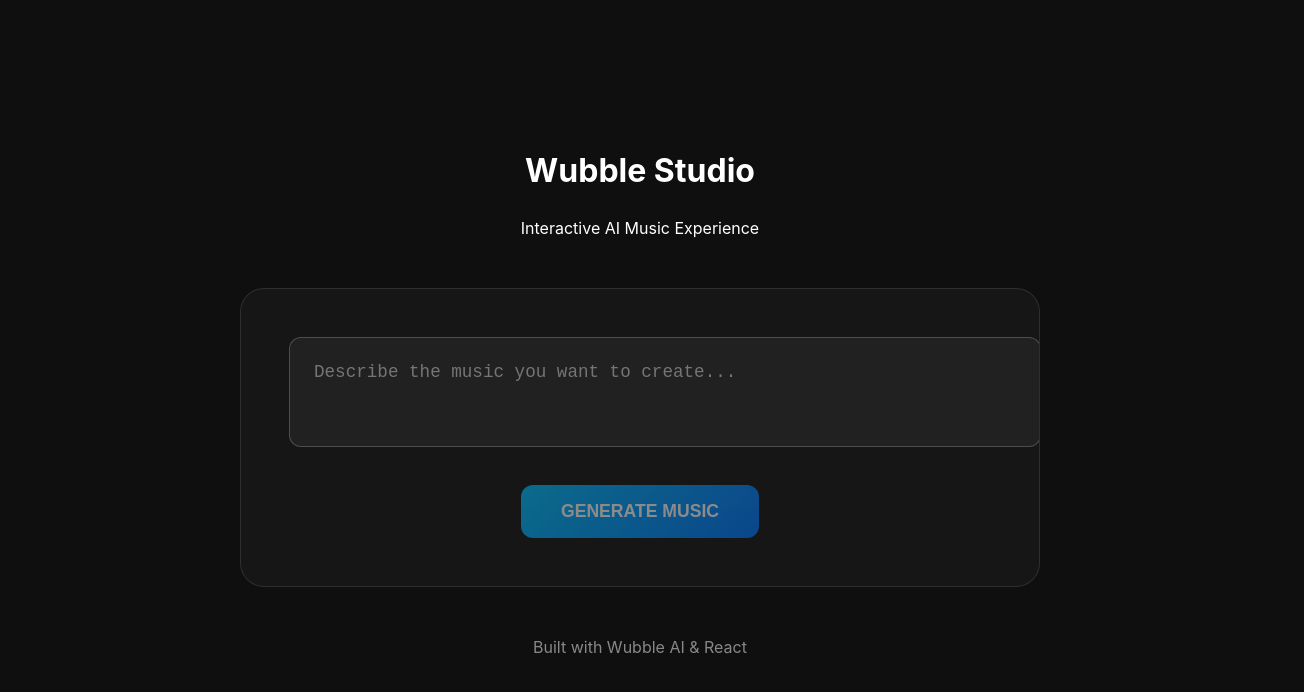
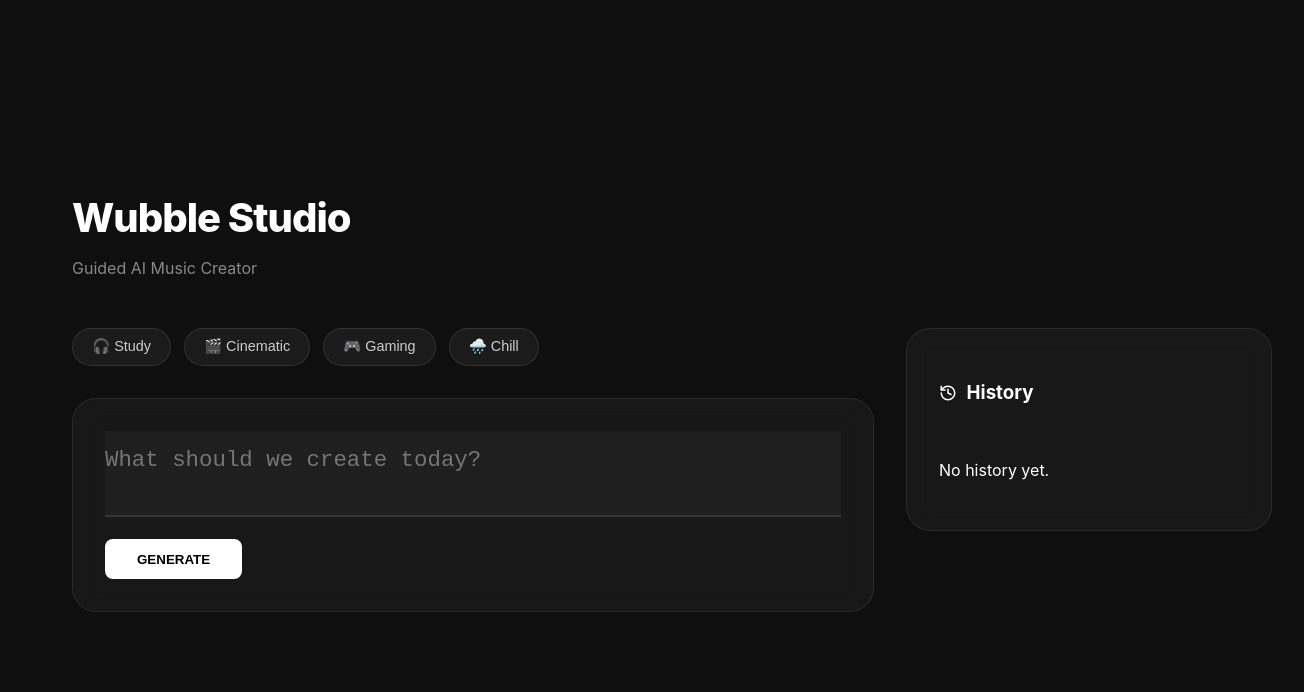
Before and after one commit to Thanvi-reddy/wubble-hackathon-wubble-studio, a React (Vite) app: page / in a window 1280 px wide. Shown: the top 692 px of the page, 1304 px wide, since content can reach past the window. Built offline with nearby package versions, Linux system fonts and the light colour scheme.

Commit message:
added remix system and version history

```diff
--- a/src/App.css
+++ b/src/App.css
@@ -1,119 +1,257 @@
 :root {
-  font-family: Inter, system-ui, Avenir, Helvetica, Arial, sans-serif;
-  line-height: 1.5;
-  font-weight: 400;
-
-  color-scheme: dark;
-  color: #ffffff;
-  background-color: #0f0f0f;
-
-  font-synthesis: none;
-  text-rendering: optimizeLegibility;
-  -webkit-font-smoothing: antialiased;
-  -moz-osx-font-smoothing: grayscale;
+  --primary-blue: #00BFFF;
+  --dark-bg: #0f0f0f;
+  --glass-bg: rgba(255, 255, 255, 0.04);
+  --glass-border: rgba(255, 255, 255, 0.08);
 }
 
 body {
+  background-color: var(--dark-bg);
+  color: white;
   margin: 0;
   display: flex;
-  place-items: center;
-  min-width: 320px;
-  min-height: 100vh;
+  justify-content: center;
+  overflow-x: hidden;
 }
 
 #root {
-  max-width: 1280px;
-  margin: 0 auto;
-  padding: 2rem;
-  text-align: center;
+  width: 100%;
+  max-width: 1200px;
 }
 
-.card {
-  padding: 2em;
-}
-
-.read-the-docs {
-  color: #888;
-}
-
-/* Wubble Custom Styles */
 .wubble-container {
-  display: flex;
-  flex-direction: column;
-  gap: 2rem;
-  width: 100%;
-  max-width: 800px;
-  margin: auto;
-}
-
-.wubble-card {
-  background: rgba(255, 255, 255, 0.03);
-  border: 1px solid rgba(255, 255, 255, 0.1);
-  border-radius: 24px;
-  padding: 3rem;
-  position: relative;
-  overflow: hidden;
-  transition: all 0.3s ease;
-}
-
-.wubble-input {
-  width: 100%;
-  background: rgba(255, 255, 255, 0.05);
-  border: 1px solid rgba(255, 255, 255, 0.2);
-  border-radius: 12px;
-  padding: 1.5rem;
-  color: white;
-  font-size: 1.1rem;
-  margin-bottom: 2rem;
-  resize: none;
-  transition: border-color 0.3s;
-}
-
-.wubble-input:focus {
-  outline: none;
-  border-color: #00BFFF;
-}
-
-.wubble-button {
-  background: linear-gradient(135deg, #00BFFF 0%, #0077FF 100%);
-  color: white;
-  border: none;
-  border-radius: 12px;
-  padding: 1rem 2.5rem;
-  font-size: 1.1rem;
-  font-weight: 600;
-  cursor: pointer;
-  transition: transform 0.2s, box-shadow 0.2s;
-}
-
-.wubble-button:hover:not(:disabled) {
-  transform: translateY(-2px);
-  box-shadow: 0 10px 20px rgba(0, 191, 255, 0.2);
-}
-
-.wubble-button:disabled {
-  opacity: 0.5;
-  cursor: not-allowed;
-}
-
-.wubble-audio-player {
-  margin-top: 2rem;
+  padding: 2rem;
   width: 100%;
 }
 
-.status-indicator {
+.wubble-header {
+  margin-bottom: 3rem;
+  position: relative;
+}
+
+.wubble-header h1 {
+  font-size: 2.5rem;
+  font-weight: 800;
+  margin: 0;
+  letter-spacing: -1px;
+}
+
+.wubble-header p {
+  color: #888;
+  margin: 0.5rem 0;
+}
+
+/* Layout */
+.wubble-layout {
+  display: flex;
+  gap: 2rem;
+  align-items: flex-start;
+}
+
+.wubble-main {
+  flex: 1;
+}
+
+.glass {
+  background: var(--glass-bg);
+  backdrop-filter: blur(12px);
+  border: 1px solid var(--glass-border);
+  border-radius: 24px;
+  padding: 2rem;
+}
+
+/* Presets */
+.presets-bar {
+  display: flex;
+  gap: 0.8rem;
+  margin-bottom: 1.5rem;
+  overflow-x: auto;
+  padding-bottom: 0.5rem;
+}
+
+.preset-btn {
+  background: rgba(255, 255, 255, 0.05);
+  border: 1px solid rgba(255, 255, 255, 0.1);
+  color: #ccc;
+  padding: 0.6rem 1.2rem;
+  border-radius: 50px;
+  cursor: pointer;
+  white-space: nowrap;
+  font-size: 0.9rem;
+  transition: all 0.2s;
+}
+
+.preset-btn:hover {
+  background: var(--primary-blue);
+  color: white;
+  border-color: var(--primary-blue);
+}
+
+/* Main Input Section */
+.wubble-input {
+  width: 100%;
+  background: rgba(255, 255, 255, 0.03);
+  border: none;
+  border-bottom: 2px solid rgba(255, 255, 255, 0.1);
+  color: white;
+  font-size: 1.4rem;
+  padding: 1rem 0;
+  margin-bottom: 1rem;
+  outline: none;
+  resize: none;
+}
+
+.evolution-line {
+  display: flex;
+  flex-wrap: wrap;
+  gap: 0.5rem;
+  align-items: center;
+  color: #666;
+  font-size: 0.85rem;
+  margin-bottom: 2rem;
+}
+
+.path-step {
+  padding: 0.2rem 0.6rem;
+  background: rgba(255, 255, 255, 0.04);
+  border-radius: 4px;
+}
+
+.generate-btn {
+  background: white;
+  color: black;
+  border: none;
+  padding: 0.8rem 2rem;
+  border-radius: 8px;
+  font-weight: 700;
+  cursor: pointer;
+  transition: all 0.3s;
+}
+
+.generate-btn:hover {
+  background: var(--primary-blue);
+  color: white;
+}
+
+/* Remix Section */
+.remix-section {
+  margin-top: 3rem;
+  padding-top: 2rem;
+  border-top: 1px solid rgba(255, 255, 255, 0.05);
+}
+
+.remix-grid {
+  display: flex;
+  gap: 1rem;
+  margin-top: 1rem;
+}
+
+.remix-btn {
+  flex: 1;
+  background: rgba(255, 255, 255, 0.04);
+  border: 1px solid rgba(255, 255, 255, 0.1);
+  color: #999;
+  padding: 1rem;
+  border-radius: 12px;
+  cursor: pointer;
+  display: flex;
+  align-items: center;
+  justify-content: center;
+  gap: 0.6rem;
+  transition: all 0.3s;
+}
+
+.remix-btn.highlight {
+  border-color: var(--primary-blue);
+  color: var(--primary-blue);
+  box-shadow: 0 0 15px rgba(0, 191, 255, 0.1);
+}
+
+.suggestion-text {
+  margin-top: 1rem;
+  color: #666;
+  font-style: italic;
+  font-size: 0.9rem;
+}
+
+/* Sidebar History */
+.wubble-sidebar {
+  width: 300px;
+}
+
+.sidebar-header {
+  display: flex;
+  align-items: center;
+  gap: 0.6rem;
+  margin-bottom: 2rem;
+}
+
+.history-item {
+  display: flex;
+  gap: 1rem;
+  padding: 1rem;
+  background: rgba(0, 0, 0, 0.2);
+  border-radius: 12px;
+  margin-bottom: 1rem;
+  cursor: pointer;
+  transition: background 0.2s;
+}
+
+.history-item:hover {
+  background: rgba(255, 255, 255, 0.05);
+}
+
+.h-title {
+  margin: 0;
+  font-weight: 600;
+  font-size: 0.9rem;
+}
+
+.h-prompt {
+  margin: 0.2rem 0 0 0;
+  font-size: 0.75rem;
+  color: #555;
+}
+
+/* Compare Mode */
+.compare-toggle {
+  background: transparent;
+  border: 2px solid var(--primary-blue);
+  color: var(--primary-blue);
+  padding: 0.5rem 1rem;
+  border-radius: 50px;
+  font-weight: bold;
+  cursor: pointer;
+}
+
+.compare-toggle.active {
+  background: var(--primary-blue);
+  color: black;
+}
+
+.badge {
   display: inline-block;
-  margin-left: 10px;
+  font-size: 0.7rem;
+  padding: 2px 8px;
+  background: var(--primary-blue);
+  color: black;
+  border-radius: 4px;
+  font-weight: bold;
+  margin-bottom: 4px;
+}
+
+.status-msg {
+  margin-left: 1rem;
+  color: #555;
   font-size: 0.9rem;
-  color: #888;
 }
 
 .pulse {
-  animation: pulse-animation 2s infinite;
+  animation: pulse-op 1.5s infinite;
 }
 
-@keyframes pulse-animation {
-  0% { opacity: 0.4; }
+@keyframes pulse-op {
+  0% { opacity: 0.3; }
   50% { opacity: 1; }
-  100% { opacity: 0.4; }
+  100% { opacity: 0.3; }
 }
--- a/src/App.jsx
+++ b/src/App.jsx
@@ -1,100 +1,245 @@
-import { useState, useRef } from 'react'
+import { useState, useRef, useEffect } from 'react'
 import { generateTrack, waitForCompletion } from './services/wubbleApi'
+import { Music, Zap, Volume2, Film, History as HistoryIcon, ArrowRight, Play, Pause, Repeat } from 'lucide-react'
 import './App.css'
+
+const PRESETS = [
+  { id: 'study', name: '🎧 Study', prompt: 'lofi study music with soft rain' },
+  { id: 'cinematic', name: '🎬 Cinematic', prompt: 'cinematic orchestral epic theme' },
+  { id: 'gaming', name: '🎮 Gaming', prompt: 'cyberpunk synthwave driving beat' },
+  { id: 'chill', name: '🌧️ Chill', prompt: 'ambient peaceful chill soundscape' }
+]
+
+const REMIX_OPTIONS = {
+  energy: {
+    label: 'Energy',
+    icon: <Zap size={18} />,
+    prompts: ['with energetic beats', 'with fast tempo', 'with high-energy rhythm'],
+    suggestion: 'This track feels light — adding energy will make it more focused.'
+  },
+  bass: {
+    label: 'Bass',
+    icon: <Volume2 size={18} />,
+    prompts: ['with deep bass', 'with strong low-end', 'with powerful sub-bass'],
+    suggestion: 'The mix is airy — adding bass will give it more depth.'
+  },
+  cinematic: {
+    label: 'Cinematic',
+    icon: <Film size={18} />,
+    prompts: ['add orchestral strings', 'make it cinematic', 'with epic soundtrack vibe'],
+    suggestion: 'Looking for a story? Cinematic elements will make it feel grander.'
+  }
+}
 
 function App() {
   const [prompt, setPrompt] = useState('')
   const [isGenerating, setIsGenerating] = useState(false)
   const [statusMessage, setStatusMessage] = useState('')
-  const [audioUrl, setAudioUrl] = useState(null)
-  const [trackTitle, setTrackTitle] = useState('')
+  const [currentTrack, setCurrentTrack] = useState(null) // { url, title, prompt, id }
+  const [history, setHistory] = useState([])
+  const [compareMode, setCompareMode] = useState(false)
+  const [evolutionPath, setEvolutionPath] = useState([])
+  const [suggestion, setSuggestion] = useState(null)
 
   const audioRef = useRef(null)
+  const prevAudioRef = useRef(null)
 
-  const handleGenerate = async () => {
-    if (!prompt.trim()) return
+  // Suggestion logic based on current prompt
+  useEffect(() => {
+    if (currentTrack && !isGenerating) {
+      const p = currentTrack.prompt.toLowerCase()
+      if (p.includes('lofi') || p.includes('ambient')) {
+        setSuggestion(REMIX_OPTIONS.energy)
+      } else if (p.includes('orchestral') || p.includes('cinematic')) {
+        setSuggestion(REMIX_OPTIONS.bass)
+      } else {
+        setSuggestion(REMIX_OPTIONS.cinematic)
+      }
+    }
+  }, [currentTrack, isGenerating])
+
+  const handleGenerate = async (overriddenPrompt = null) => {
+    const activePrompt = overriddenPrompt || prompt
+    if (!activePrompt.trim()) return
 
     try {
       setIsGenerating(true)
-      setStatusMessage('Initializing...')
-      setAudioUrl(null)
+      setStatusMessage('Wait... Wubble is thinking...')
 
-      const { request_id } = await generateTrack(prompt)
+      // Delay for psychology (700ms)
+      await new Promise(r => setTimeout(r, 700))
 
-      setStatusMessage('Wubble is crafting your music...')
+      const { request_id } = await generateTrack(activePrompt)
 
       const result = await waitForCompletion(request_id, (status) => {
-        if (status === 'processing') {
-          setStatusMessage('Processing audio waveform...')
-        }
+        if (status === 'processing') setStatusMessage('Reworking soundscape...')
       })
 
-      setAudioUrl(result.audio_url)
-      setTrackTitle(result.song_title)
+      const newTrack = {
+        id: request_id,
+        url: result.audio_url,
+        title: result.song_title,
+        prompt: activePrompt,
+        timestamp: new Date().toLocaleTimeString()
+      }
+
+      if (currentTrack) {
+        setHistory([currentTrack, ...history])
+      }
+
+      setCurrentTrack(newTrack)
+      setEvolutionPath([...evolutionPath, activePrompt.split(' ').slice(0, 2).join(' ')])
       setStatusMessage('')
+      setCompareMode(false)
 
     } catch (error) {
       console.error(error)
-      setStatusMessage('Error generating music. Please check your API key.')
+      setStatusMessage('Something went wrong. Check API Key.')
     } finally {
       setIsGenerating(false)
     }
   }
 
+  const handleRemix = (type) => {
+    const variation = REMIX_OPTIONS[type].prompts[Math.floor(Math.random() * REMIX_OPTIONS[type].prompts.length)]
+    const newPrompt = `${currentTrack.prompt} ${variation}`
+    setPrompt(newPrompt)
+    handleGenerate(newPrompt)
+  }
+
+  const toggleCompare = () => {
+    if (!history.length) return
+    const prev = history[0]
+
+    if (!compareMode) {
+      // Switching to previous
+      audioRef.current.pause()
+      setCompareMode(true)
+    } else {
+      // Switching back to current
+      setCompareMode(false)
+    }
+  }
+
   return (
     <div className="wubble-container">
-      <header>
+      <header className="wubble-header">
+        <div className="logo-glow"></div>
         <h1>Wubble Studio</h1>
-        <p>Interactive AI Music Experience</p>
+        <p>Guided AI Music Creator</p>
       </header>
 
-      <main className="wubble-card">
+      <div className="wubble-layout">
+        <main className="wubble-main">
+          {/* Presets */}
+          <div className="presets-bar">
+            {PRESETS.map(p => (
+              <button key={p.id} onClick={() => { setPrompt(p.prompt); handleGenerate(p.prompt); }} className="preset-btn">
+                {p.name}
+              </button>
+            ))}
+          </div>
+
+          <div className="wubble-card glass">
             <textarea
               className="wubble-input"
-          placeholder="Describe the music you want to create..."
+              placeholder="What should we create today?"
               value={prompt}
               onChange={(e) => setPrompt(e.target.value)}
               disabled={isGenerating}
-          rows={3}
             />
 
-        <div className="button-group">
+            {!isGenerating && currentTrack && (
+              <div className="evolution-line">
+                {evolutionPath.map((step, i) => (
+                  <span key={i} className="path-step">
+                    {step} {i < evolutionPath.length - 1 && <ArrowRight size={14} />}
+                  </span>
+                ))}
+              </div>
+            )}
+
+            <div className="action-row">
               <button
-            className="wubble-button"
-            onClick={handleGenerate}
+                className={`generate-btn ${isGenerating ? 'pulse' : ''}`}
+                onClick={() => handleGenerate()}
                 disabled={isGenerating || !prompt.trim()}
               >
-            {isGenerating ? 'GENERATING...' : 'GENERATE MUSIC'}
+                {isGenerating ? 'AI THINKING...' : 'GENERATE'}
               </button>
 
-          {isGenerating && (
-            <span className="status-indicator pulse">
-              {statusMessage}
-            </span>
+              {isGenerating && <span className="status-msg">{statusMessage}</span>}
+            </div>
+
+            {/* Remix Options */}
+            {currentTrack && !isGenerating && (
+              <div className="remix-section">
+                <h4>Suggested Next:</h4>
+                <div className="remix-grid">
+                  {Object.entries(REMIX_OPTIONS).map(([type, opt]) => (
+                    <button
+                      key={type}
+                      className={`remix-btn ${suggestion?.label === opt.label ? 'highlight' : ''}`}
+                      onClick={() => handleRemix(type)}
+                    >
+                      {opt.icon} {opt.label}
+                    </button>
+                  ))}
+                </div>
+                {suggestion && (
+                  <p className="suggestion-text">
+                    {suggestion.suggestion}
+                  </p>
+                )}
+              </div>
             )}
           </div>
 
-        {audioUrl && (
-          <div className="wubble-audio-player">
-            <h3 style={{ marginBottom: '1rem', color: '#00BFFF' }}>
-              {trackTitle}
-            </h3>
+          {/* Audio Player & Compare */}
+          {currentTrack && (
+            <div className="player-card glass">
+              <div className="player-header">
+                <div>
+                  <span className="badge">{compareMode ? 'PREVIOUS VERSION' : 'CURRENT VERSION'}</span>
+                  <h3>{currentTrack.title}</h3>
+                </div>
+                {history.length > 0 && (
+                  <button className={`compare-toggle ${compareMode ? 'active' : ''}`} onClick={toggleCompare}>
+                    {compareMode ? 'BACK TO NEW' : 'COMPARE v1 vs v2'}
+                  </button>
+                )}
+              </div>
+
               <audio
                 ref={audioRef}
                 controls
-              src={audioUrl}
+                src={compareMode ? history[0].url : currentTrack.url}
                 autoPlay
-              style={{ width: '100%' }}
+                className="wubble-player"
               />
             </div>
           )}
         </main>
 
-      <footer>
-        <p className="read-the-docs">
-          Built with Wubble AI & React
-        </p>
-      </footer>
+        <aside className="wubble-sidebar glass">
+          <div className="sidebar-header">
+            <HistoryIcon size={18} />
+            <h3>History</h3>
+          </div>
+          <div className="history-list">
+            {history.map((h, i) => (
+              <div key={i} className="history-item" onClick={() => setCurrentTrack(h)}>
+                <Play size={14} />
+                <div>
+                  <p className="h-title">{h.title}</p>
+                  <p className="h-prompt">{h.prompt.substring(0, 30)}...</p>
+                </div>
+              </div>
+            ))}
+            {history.length === 0 && <p className="empty-msg">No history yet.</p>}
+          </div>
+        </aside>
+      </div>
     </div>
   )
 }
```
Lines whose indentation alone changed are shown as unchanged.
